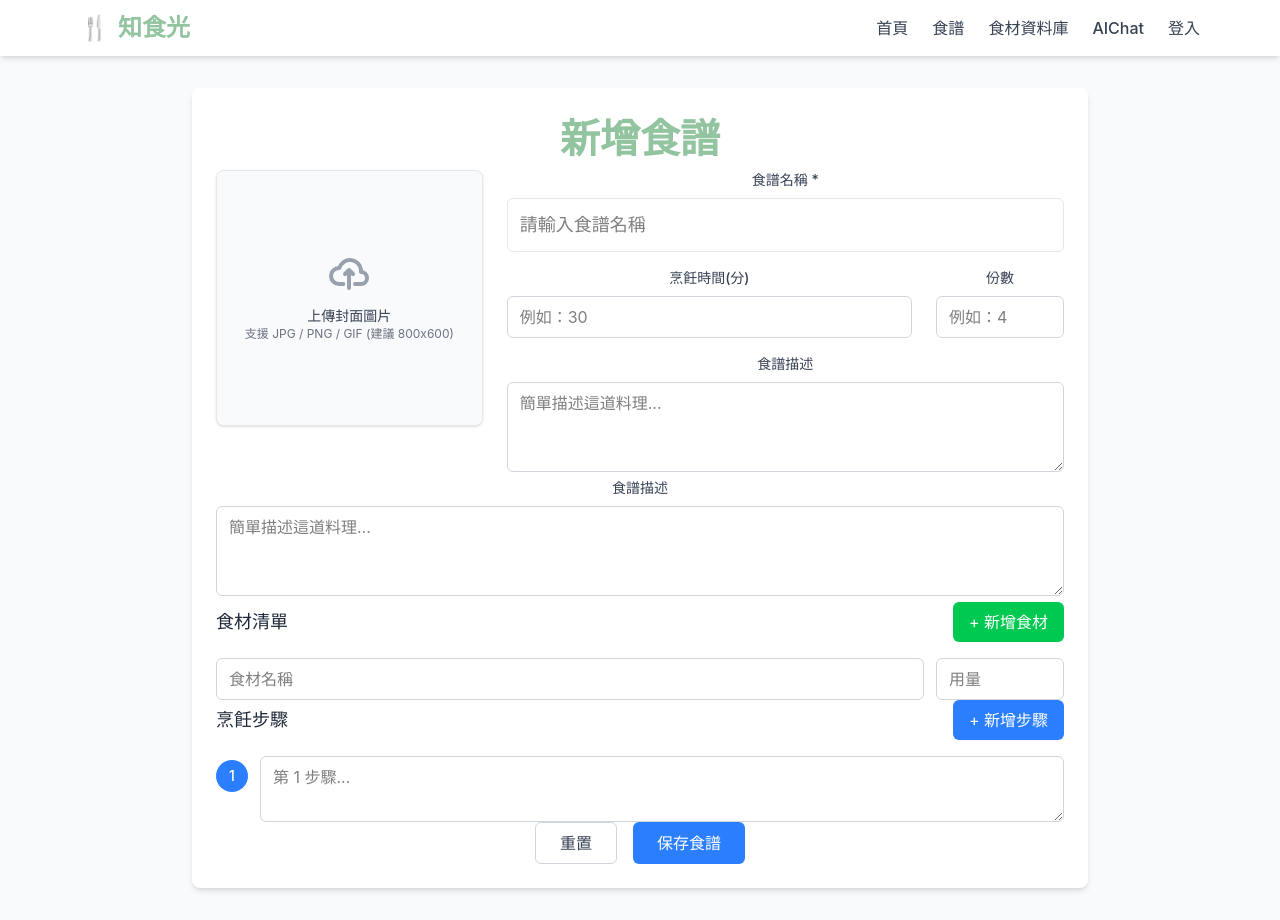
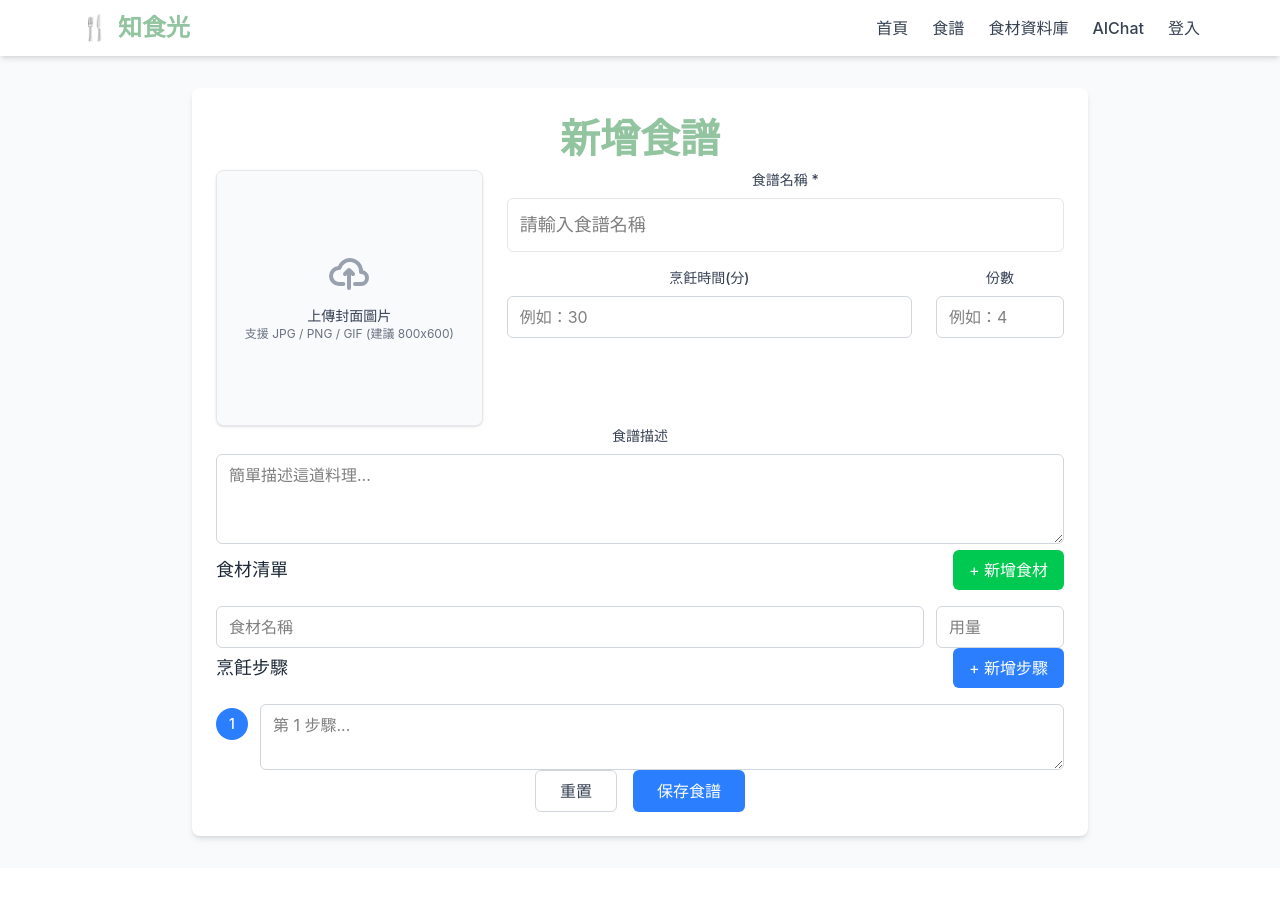
Before and after one commit to Sharon-Fu03/TimeToTasteProject, a React (Vite) app in the folder time_to_taste/: page /add-recipe in a window 1280 px wide. After the commit the page ends 868 px from the top, so only its background shows below. Built offline with nearby package versions, Linux system fonts and the light colour scheme.

Commit message:
存steps

```diff
--- a/time_to_taste/src/AddRecipe.jsx
+++ b/time_to_taste/src/AddRecipe.jsx
@@ -11,11 +11,11 @@
   // 狀態管理
   const [recipeName, setRecipeName] = useState('');
   const [ingredients, setIngredients] = useState([{ name: '', amount: '' }]);
-  const [steps, setSteps] = useState(['']);
   const [description, setDescription] = useState('');
   const [cookingTime, setCookingTime] = useState('');
   const [servings, setServings] = useState('');
   const [coverImage,setcoverImage] = useState('');
+  const [steps, setSteps] = useState(['']);
   // 新增食材
   const addIngredient = () => {
     setIngredients([...ingredients, { name: '', amount: '' }]);
@@ -71,7 +71,7 @@
 
   // 新增步驟
   const addStep = () => {
-    setSteps([...steps, '']);
+    setSteps(prev => [...prev, '']);
   };
 
   // 刪除步驟
@@ -115,12 +115,11 @@
         cookingTime: cookingTime,
         servings: servings,
         ingredients: ingredients.filter(ing => ing.name.trim()),
-        steps: steps.filter(step => step.trim()),
+        steps: steps,
         coverImage: base64Image,
         usersId: 1  // TODO: 實作登入後，從 session/localStorage 取得真實的使用者 ID
       };
 
-      console.log('食譜資料:', recipeData);
       // 這裡可以加入API調用來保存食譜
       const response = await axios.post('/api/recipe/saveRecipe', recipeData);
 
@@ -256,18 +255,6 @@
                   </div>
                 </div>
 
-                <div>
-                  <label className="block text-sm font-medium text-gray-700 mb-2">
-                    食譜描述
-                  </label>
-                  <textarea
-                    value={description}
-                    onChange={(e) => setDescription(e.target.value)}
-                    className="w-full px-3 py-2 border border-gray-300 rounded-md focus:outline-none focus:ring-2 focus:ring-blue-500 focus:border-blue-500"
-                    rows="3"
-                    placeholder="簡單描述這道料理..."
-                  />
-                </div>
               </div>
 
             </div>
```
Also changed, not shown: 1 other file (tests, documents, lock files or other folders).
